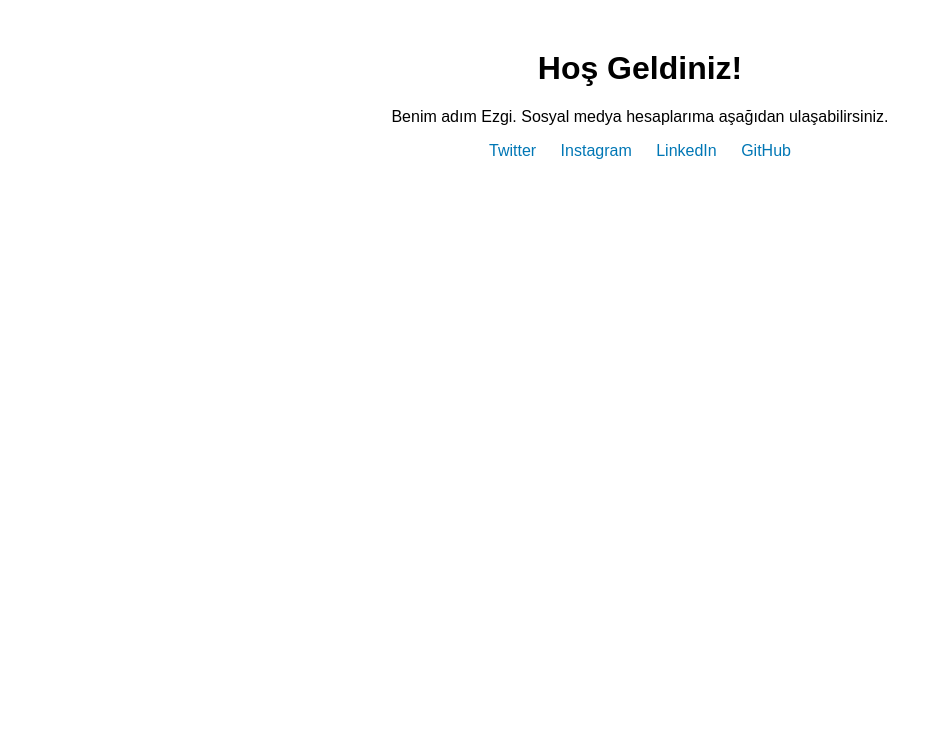
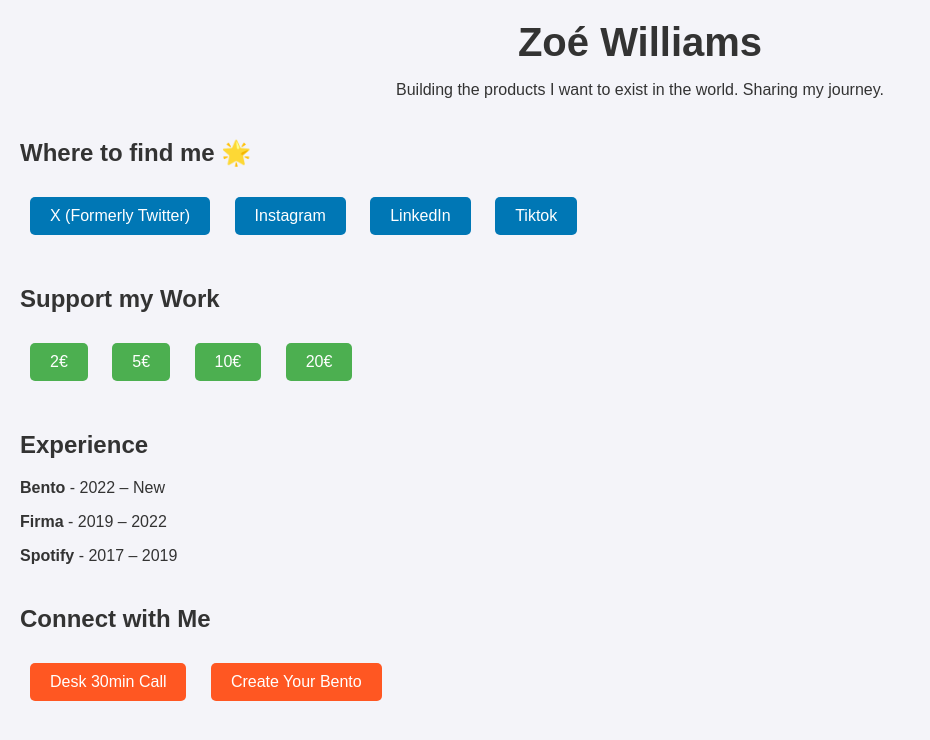
Before and after one commit to ezgiturali/ezgiturali.github.io, a plain HTML site: page index.html in a window 1280 px wide. Shown: the whole page, without its empty margins (0-930 px from the left). Drawn offline with Linux system fonts and the light colour scheme.

Commit message:
Update index.html

```diff
--- a/index.html
+++ b/index.html
@@ -3,29 +3,86 @@
 <head>
     <meta charset="UTF-8">
     <meta name="viewport" content="width=device-width, initial-scale=1.0">
-    <title>Benim Sitem</title>
+    <title>Zoé Williams</title>
     <style>
         body {
             font-family: Arial, sans-serif;
+            margin: 0;
+            padding: 20px;
+            background-color: #f4f4f9;
+            color: #333;
+        }
+        header {
             text-align: center;
-            margin: 50px;
+            margin-bottom: 40px;
         }
-        .social-links a {
+        h1 {
+            font-size: 2.5em;
+            margin: 0;
+        }
+        h2 {
+            font-size: 1.5em;
+            margin-top: 20px;
+        }
+        a {
+            color: #0077b5;
+            text-decoration: none;
+        }
+        a:hover {
+            text-decoration: underline;
+        }
+        .social-links, .support-links, .experience, .cta {
+            margin-bottom: 40px;
+        }
+        .social-links a, .support-links a, .cta a {
+            display: inline-block;
             margin: 10px;
-            text-decoration: none;
-            color: #0077b5;
+            padding: 10px 20px;
+            background-color: #0077b5;
+            color: white;
+            border-radius: 5px;
+        }
+        .support-links a {
+            background-color: #4CAF50;
+        }
+        .cta a {
+            background-color: #FF5722;
         }
     </style>
 </head>
 <body>
-    <h1>Hoş Geldiniz!</h1>
-    <p>Benim adım Ezgi. Sosyal medya hesaplarıma aşağıdan ulaşabilirsiniz.</p>
+    <header>
+        <h1>Zoé Williams</h1>
+        <p>Building the products I want to exist in the world. Sharing my journey.</p>
+    </header>
 
-    <div class="social-links">
-        <a href="https://twitter.com/kullanici_adin" target="_blank">Twitter</a>
-        <a href="https://instagram.com/kullanici_adin" target="_blank">Instagram</a>
-        <a href="https://linkedin.com/in/kullanici_adin" target="_blank">LinkedIn</a>
-        <a href="https://github.com/kullanici_adin" target="_blank">GitHub</a>
-    </div>
+    <section class="social-links">
+        <h2>Where to find me 🌟</h2>
+        <a href="https://x.com/ezgiturali" target="_blank">X (Formerly Twitter)</a>
+        <a href="https://www.instagram.com/ezgiturali/" target="_blank">Instagram</a>
+        <a href="https://www.linkedin.com/in/ezgiturali/" target="_blank">LinkedIn</a>
+        <a href="https://www.tiktok.com/@ezgiturali" target="_blank">Tiktok</a>
+    </section>
+
+    <section class="support-links">
+        <h2>Support my Work</h2>
+        <a href="#">2€</a>
+        <a href="#">5€</a>
+        <a href="#">10€</a>
+        <a href="#">20€</a>
+    </section>
+
+    <section class="experience">
+        <h2>Experience</h2>
+        <p><strong>Bento</strong> - 2022 – New</p>
+        <p><strong>Firma</strong> - 2019 – 2022</p>
+        <p><strong>Spotify</strong> - 2017 – 2019</p>
+    </section>
+
+    <section class="cta">
+        <h2>Connect with Me</h2>
+        <a href="#">Desk 30min Call</a>
+        <a href="#">Create Your Bento</a>
+    </section>
 </body>
 </html>
```
